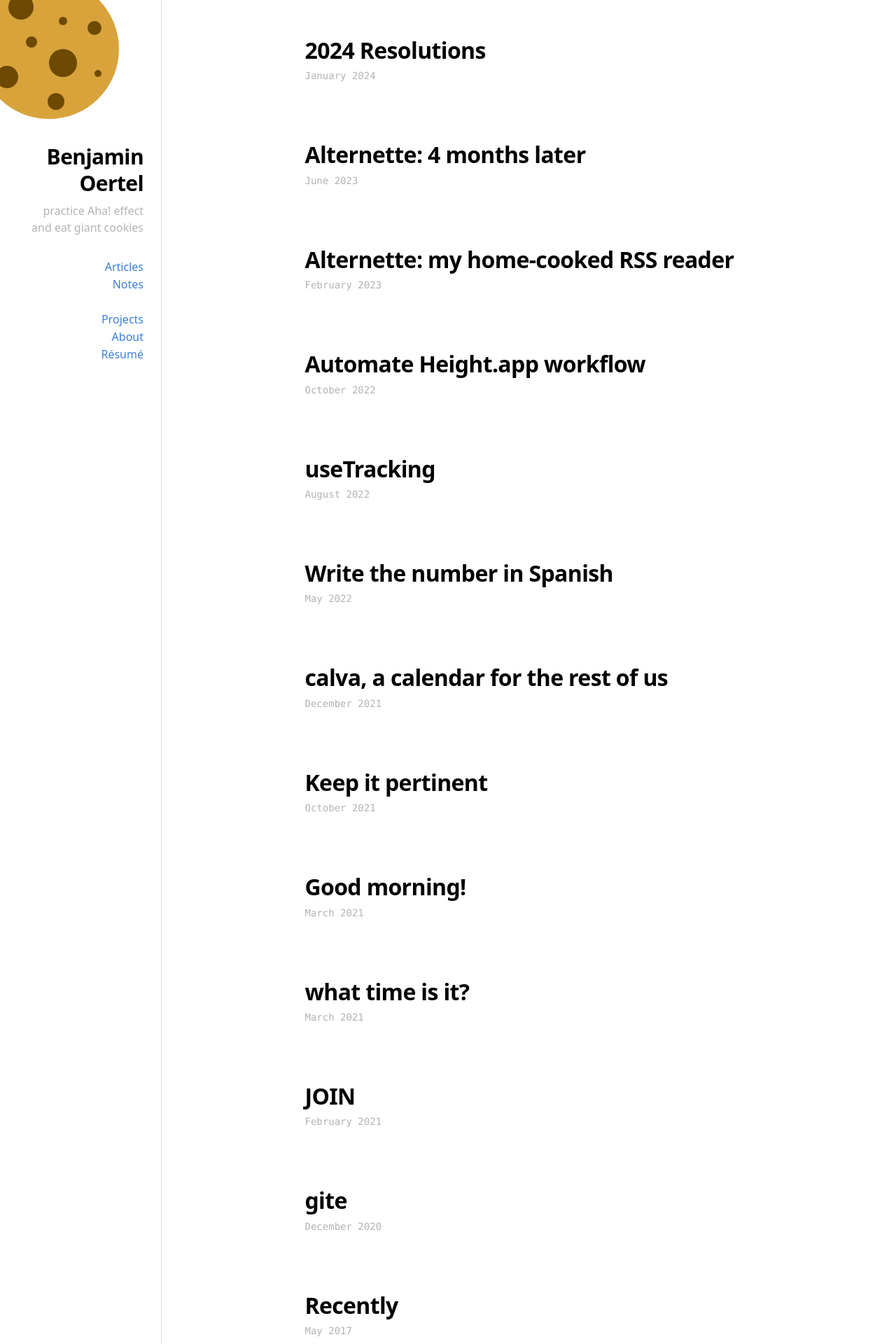
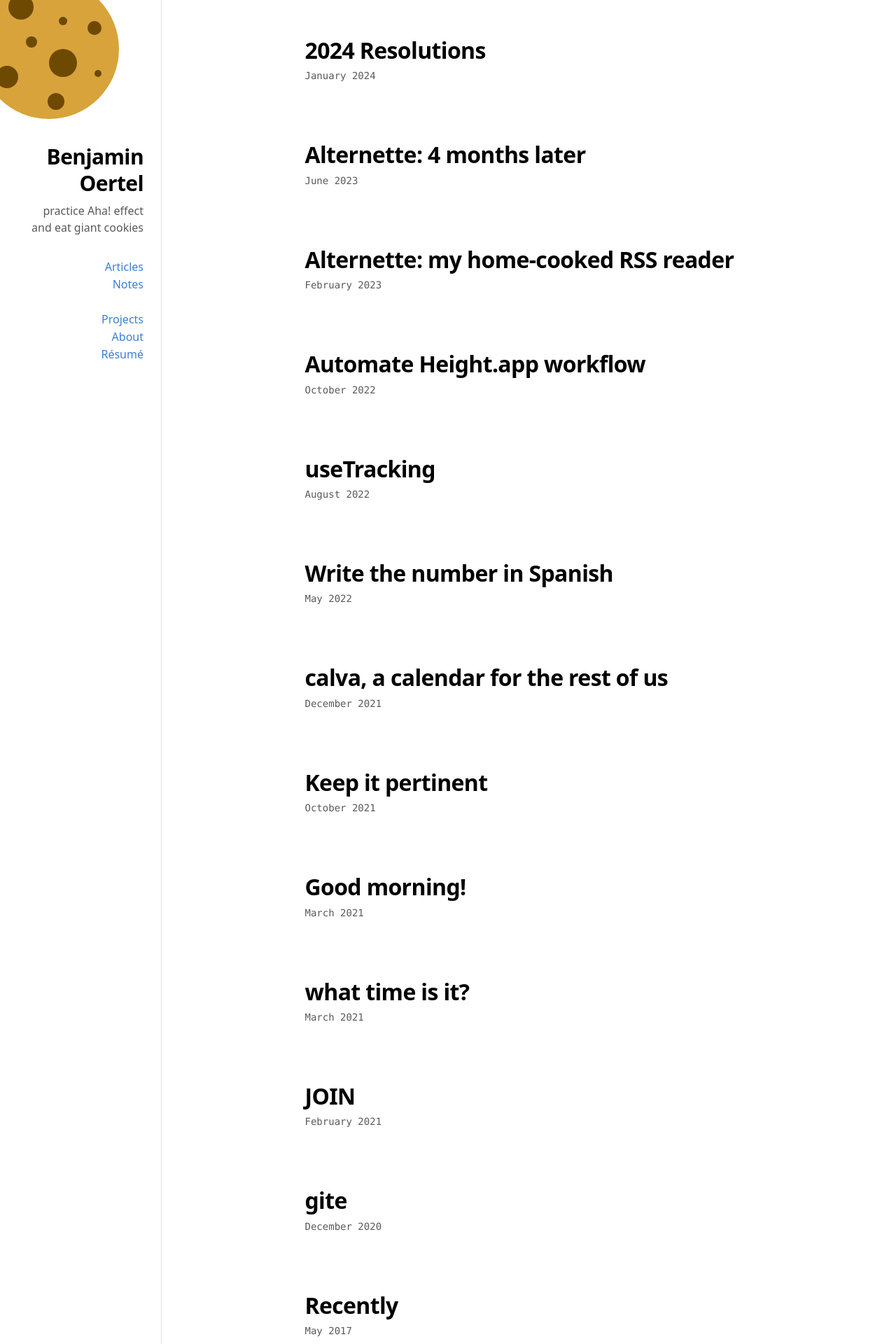
Before and after one commit to boertel/blog, a Jekyll site: the page built from index.html, in a window 1280 px wide. Shown: the top 1920 px of the page at 70% size. Built offline with Jekyll 4.4.1, drawn with Linux system fonts in a browser that asks for light colours.

Commit message:
better contrast

```diff
--- a/static/css/blog.css
+++ b/static/css/blog.css
@@ -12,6 +12,7 @@
     --bg: #fff;
     --hg: #3b7fd8;
     --border: #e3e3e3;
+    --subtle: rgb(89, 89, 89);
   }
 }
 
```
